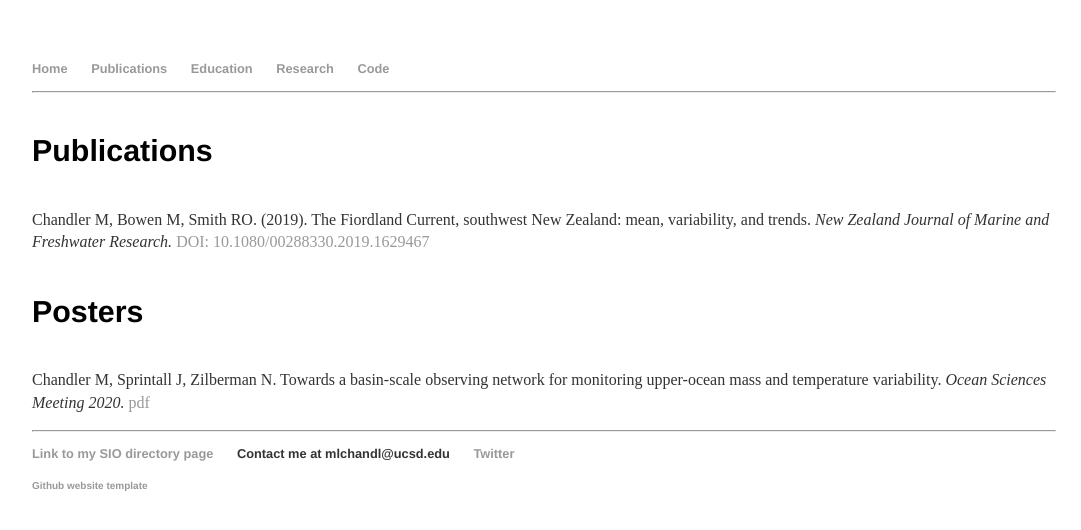
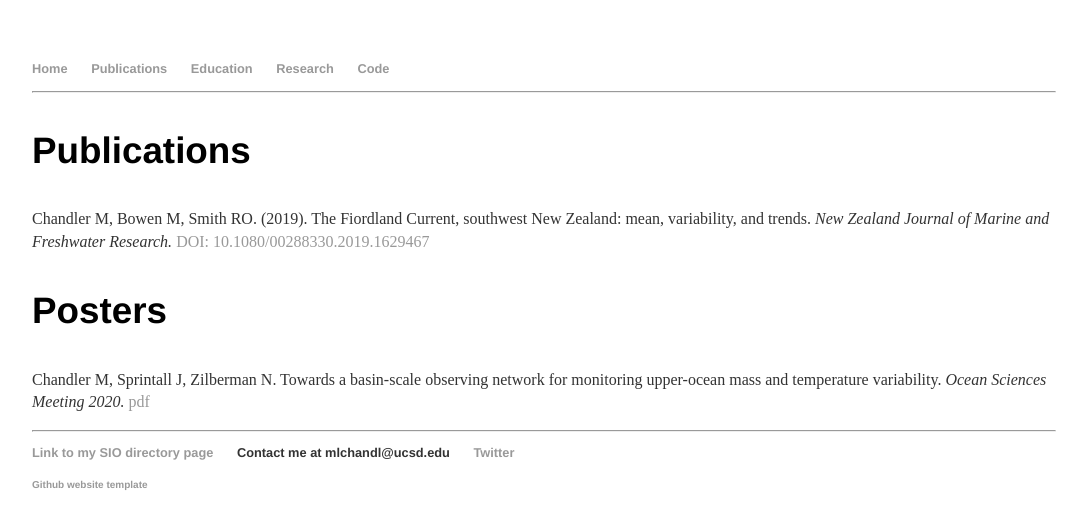
Before and after one commit to mlchandler/mlchandler.github.io, a Jekyll site: the page built from publications/index.html, in a window 1280 px wide. Shown: the top 530 px of the page, without its empty margins (96-1177 px from the left). Built offline with Jekyll 4.4.1, drawn with Linux system fonts in a browser that asks for light colours.

Commit message:
heading size

```diff
--- a/coding/index.html
+++ b/coding/index.html
@@ -5,7 +5,7 @@ title: Code - Mitchell Chandler
 
 <div class="about">
 
-<h4>Code</h4>
+<h3>Code</h3>
 <p>
 Some snippets of short, simple MATLAB functions.
 </p>
--- a/education/index.html
+++ b/education/index.html
@@ -5,7 +5,7 @@ title: Education - Mitchell Chandler
 
 <div class="about">
 
-<h4>Education</h4>
+<h3>Education</h3>
 
 <ul>
   <li>Graduate Student, Scripps Institution of Oceanography, 2019-current</li>
--- a/publications/index.html
+++ b/publications/index.html
@@ -5,12 +5,12 @@ title: Publications - Mitchell Chandler
 
 <div class="about">
 
-<h4>Publications</h4>
+<h3>Publications</h3>
 <p>
 Chandler M, Bowen M, Smith RO. (2019). The Fiordland Current, southwest New Zealand: mean, variability, and trends. <i>New Zealand Journal of Marine and Freshwater Research.</i> <a href="https://tandfonline.com/doi/10.1080/00288330.2019.1629467">DOI: 10.1080/00288330.2019.1629467</a>
 </p>
 
-<h4>Posters</h4>
+<h3>Posters</h3>
 <p>
 Chandler M, Sprintall J, Zilberman N. Towards a basin-scale observing network for monitoring upper-ocean mass and temperature variability. <i>Ocean Sciences Meeting 2020.</i> <a href="Chandler_OSM_poster_draft_final.pdf">pdf</a>
 </p>
--- a/research/index.html
+++ b/research/index.html
@@ -6,7 +6,7 @@ title: Research - Mitchell Chandler
 <div class="about">
 
 
-<h4>Argo and HR-XBT Observing Networks</h4>
+<h3>Argo and HR-XBT Observing Networks</h3>
 <p>
 This project builds on work by <a href="https://journals.ametsoc.org/doi/full/10.1175/JTECH-D-17-0153.1">Zilberman et al. 2018</a> and aims to combine complementary Argo and HR-XBT datasets to improve long-term estimates of mass and heat transport in boundary current regions and in the ocean's interior.
 </p>
@@ -21,7 +21,7 @@ This work is ongoing and is advised by <a href="https://jsprintall.scrippsprofil
 
 <img src="hrglobal-hist-sio.gif" width="30%" class="center"/>
 
-<h4>Fiordland Current</h4>
+<h3>Fiordland Current</h3>
 
 <p>
 The Fiordland Current is a poleward-flowing eastern boundary current (EBC) along the southwest coast of New Zealand. Satellite altimetry was used to estimate the mean, interannual variability, decadal variability, and longer-term trends in the across-track surface geostrophic velocity of the current. Variability and trends in the current were related to possible drivers.
```
